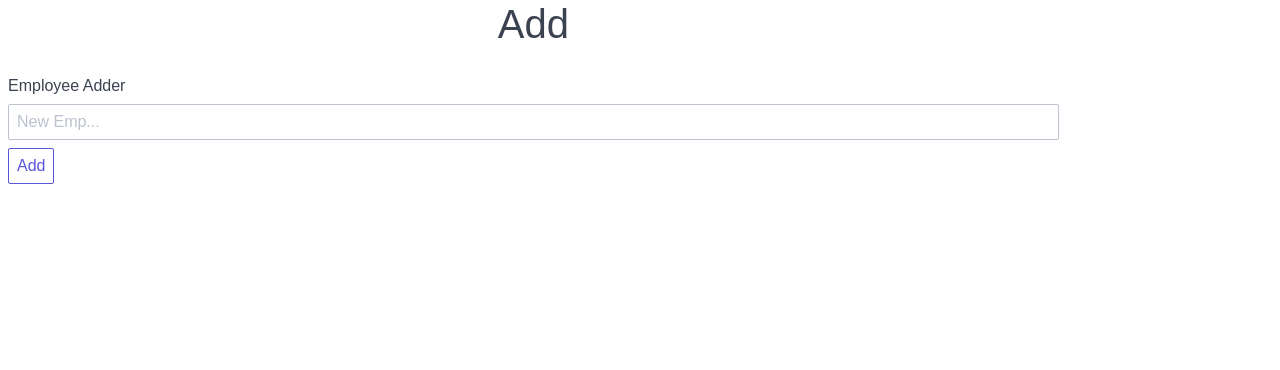
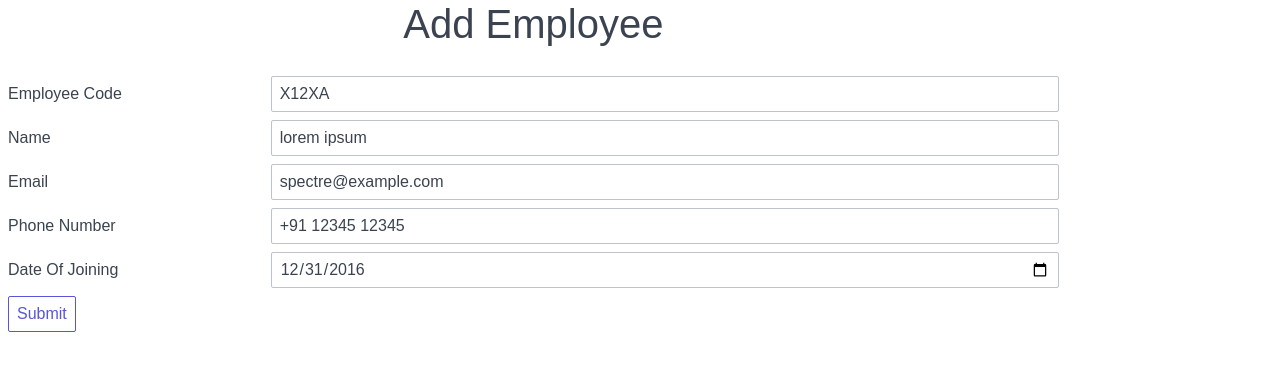
Before and after one commit to sroy96/Electron_Js_Desktop_App, an Electron app: page renderer/add.html in a window 1280 px wide. Drawn offline with nearby package versions, Linux system fonts and the light colour scheme.

Commit message:
added scp

```diff
--- a/main.js
+++ b/main.js
@@ -34,8 +34,8 @@ function main () {
       // create a new add todo window
       addTodoWin = new Window({
         file: path.join('renderer', 'add.html'),
-        width: 400,
-        height: 400,
+        width: 600,
+        height: 600,
         // close with the main window
         parent: mainWindow
       })
--- a/package.json
+++ b/package.json
@@ -6,7 +6,7 @@
   "scripts": {
     "start": "electron ."
   },
-"repository": "https://github.com/sroy96/Electron_Js_Desktop_App",
+  "repository": "https://github.com/sroy96/Electron_Js_Desktop_App",
   "keywords": [
     "Electron",
     "tutorial",
--- a/renderer/add.html
+++ b/renderer/add.html
@@ -1,4 +1,4 @@
-<!DOCTYPE html>
+
 <html>
 
   <head>
@@ -12,22 +12,55 @@
     <div class="container">
       <div class="columns">
         <div class="column col-10">
-          <h1 class="text-center">Add</h1>
-
-          <form id="todoForm">
-            <div class="form-group">
-              <label class="form-label" for="add-input">Employee Adder</label>
-              <input class="form-input" type="text" name="add-input" placeholder="New Emp...">
-            </div>
-
-            <button class="btn">Add </button>
-          </form>
-
+          <h1 class="text-center">Add Employee</h1>
+          <form class="form-horizontal" id="employee-form">
+                  <div class="form-group">
+                    <div class="col-3">
+                      <label class="form-label" for="input-example-8">Employee Code</label>
+                    </div>
+                    <div class="col-9">
+                      <input class="form-input" id="input-example-8" type="text" placeholder="EmployeeCode" value="X12XA">
+                    </div>
+                  </div>
+                  <div class="form-group">
+                    <div class="col-3">
+                      <label class="form-label" for="input-example-8">Name</label>
+                    </div>
+                    <div class="col-9">
+                      <input class="form-input" id="input-example-8" type="text" placeholder="Name" value="lorem ipsum">
+                    </div>
+                  </div>
+                  <div class="form-group">
+                    <div class="col-3">
+                      <label class="form-label" for="input-example-8">Email</label>
+                    </div>
+                    <div class="col-9">
+                      <input class="form-input" id="input-example-8" type="email" placeholder="Email" value="spectre@example.com" pattern="[a-zA-Z0-9_.+-]+@[a-zA-Z0-9-]+.[a-zA-Z0-9-.]+$">
+                    </div>
+                  </div>
+                  <div class="form-group">
+                    <div class="col-3">
+                      <label class="form-label" for="input-example-11">Phone Number</label>
+                    </div>
+                    <div class="col-9">
+                      <input class="form-input" id="input-example-11" type="tel" placeholder="Phone Number" value="+91 12345 12345">
+                    </div>
+                  </div>
+                  <div class="form-group">
+                    <div class="col-3">
+                      <label class="form-label" for="input-example-14">Date Of Joining</label>
+                    </div>
+                    <div class="col-9">
+                      <input class="form-input" id="input-example-14" type="date" value="2016-12-31">
+                    </div>
+                  </div>
+                  <button class="btn" type="submit">Submit</button>
+                </form>
         </div>
       </div>
     </div>
 
-    <script src="./add.js"></script>
+    <script src="./try.js"></script>
   </body>
 
 </html>
--- a/renderer/add.js
+++ b/renderer/try.js
@@ -1,13 +1,17 @@
+
+
 'use strict'
 
 const { ipcRenderer } = require('electron')
 
-document.getElementById('todoForm').addEventListener('submit', (evt) => {
+document.getElementById('employee-form').addEventListener('submit', (evt) => {
   // prevent default refresh functionality of forms
   evt.preventDefault()
-
   // input on the form
   const input = evt.target[0]
+  const input1 = evt.target[1]
+  console.log(input)
+  console.log(input1)
 
   // send todo to main process
   ipcRenderer.send('add-todo', input.value)
```
Also changed, not shown: 2 other files.
